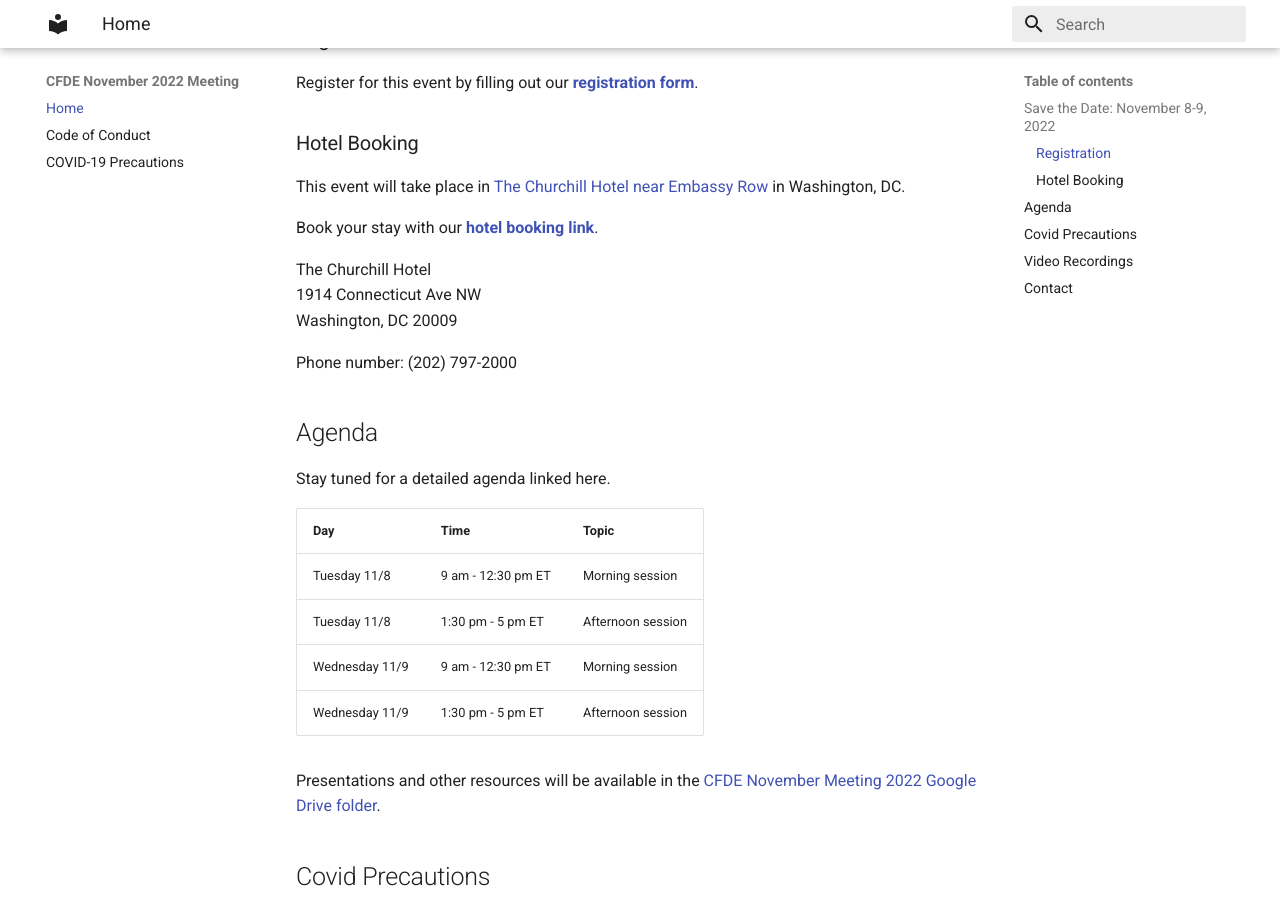
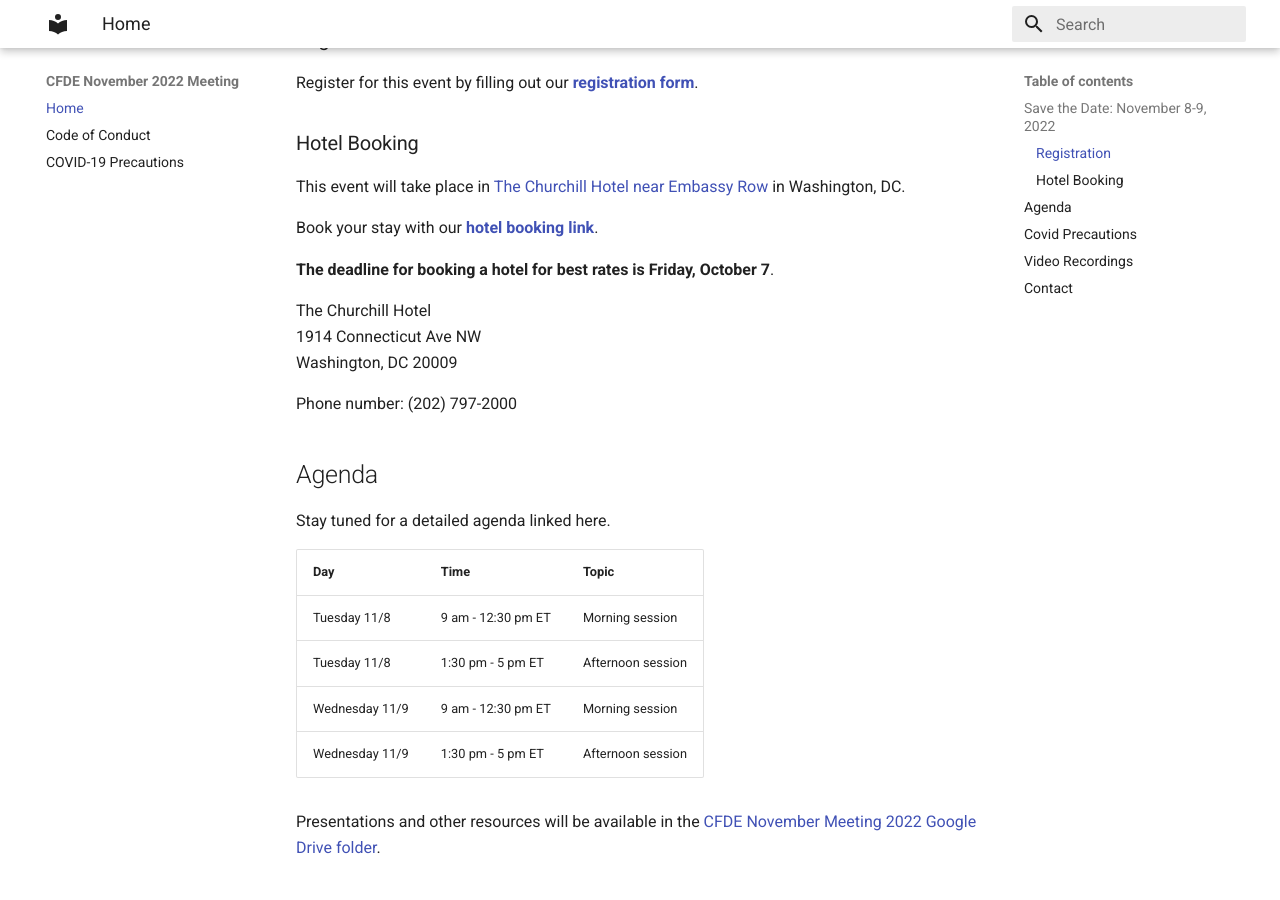
Before and after one commit to nih-cfde/2022-nov-meeting, an MkDocs documentation site: the page built from docs/index.md, in a window 1280 px wide and 900 px high, scrolled down 365 px. Built offline with MkDocs 1.6.1 and Material for MkDocs 9.7.7, drawn with Linux system fonts in a browser that asks for light colours.

Commit message:
add hotel booking deadline

```diff
--- a/docs/index.md
+++ b/docs/index.md
@@ -15,6 +15,8 @@
 This event will take place in [The Churchill Hotel near Embassy Row](https://www.thechurchillhotel.com/) in Washington, DC.
 
 Book your stay with our **[hotel booking link](https://be.synxis.com/?adult=1&arrive=2022-11-07&chain=5415&child=0&currency=USD&depart=2022-11-10&hotel=12885&level=hotel&locale=en-US&rooms=1)**.
+
+**The deadline for booking a hotel for best rates is Friday, October 7**.
 
 The Churchill Hotel<br/>
 1914 Connecticut Ave NW<br/>
```
